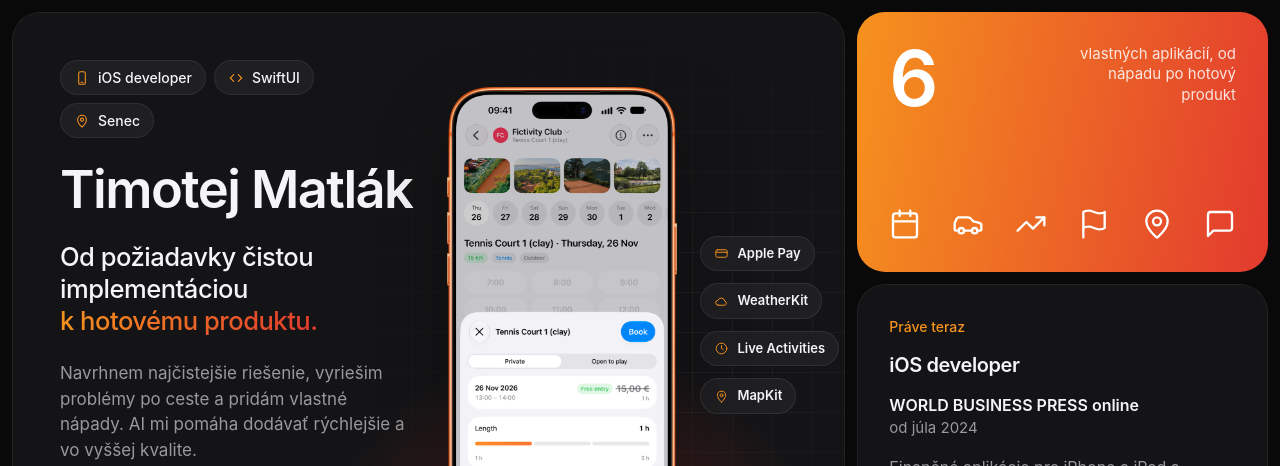
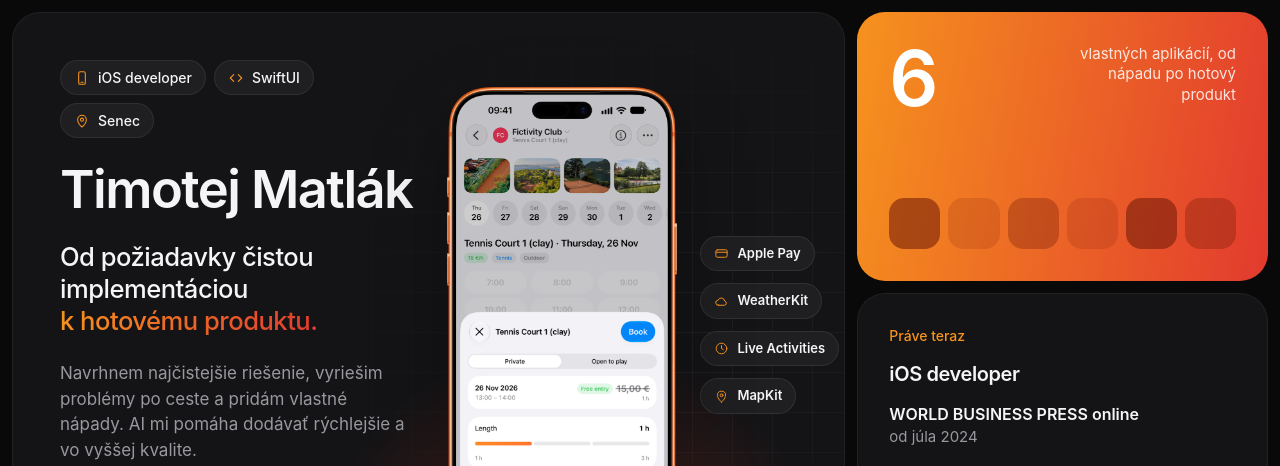
Before and after one commit to Tim-engineer/tim-engineer.github.io, a plain HTML site: page index.html in a window 1280 px wide. Shown: the top 466 px of the page. Drawn offline with Linux system fonts and the light colour scheme.

Commit message:
Plain squares in the six apps card
Co-Authored-By: Claude Fable 5.2 <noreply@anthropic.com>

```diff
--- a/index.html
+++ b/index.html
@@ -8,7 +8,7 @@
   <meta name="description" content="iOS developer zo Slovenska. Od požiadavky čistou implementáciou k hotovému produktu: finančné aplikácie, vlastný rezervačný systém a ďalšie projekty.">
   <meta name="theme-color" content="#09090a">
   <meta name="color-scheme" content="dark">
-  <link rel="stylesheet" href="style.css?v=16">
+  <link rel="stylesheet" href="style.css?v=17">
 </head>
 <body>
 <main class="bento">
@@ -43,14 +43,7 @@
 
   <section class="tile tile-warm c4 reveal">
     <div class="stat-head"><span class="big">6</span><p>vlastných aplikácií, od nápadu po hotový produkt</p></div>
-    <div class="apps" aria-hidden="true">
-      <span style="--n:0"><svg class="i" viewBox="0 0 24 24"><path d="M8 2v4M16 2v4M3 10h18"/><rect width="18" height="18" x="3" y="4" rx="2"/></svg></span>
-      <span style="--n:1"><svg class="i" viewBox="0 0 24 24"><path d="M19 17h2c.6 0 1-.4 1-1v-3c0-.9-.7-1.700-1.500-1.900C18.700 10.600 16 10 16 10s-1.300-1.400-2.200-2.300c-.5-.4-1.100-.7-1.800-.7H5c-.6 0-1.100.4-1.400.9l-1.400 2.900A3.700 3.700 0 0 0 2 12v4c0 .6.4 1 1 1h2M9 17h6"/><circle cx="7" cy="17" r="2"/><circle cx="17" cy="17" r="2"/></svg></span>
-      <span style="--n:2"><svg class="i" viewBox="0 0 24 24"><polyline points="22 7 13.500 15.500 8.500 10.500 2 17"/><polyline points="16 7 22 7 22 13"/></svg></span>
-      <span style="--n:3"><svg class="i" viewBox="0 0 24 24"><path d="M4 15s1-1 4-1 5 2 8 2 4-1 4-1V3s-1 1-4 1-5-2-8-2-4 1-4 1zM4 22v-7"/></svg></span>
-      <span style="--n:4"><svg class="i" viewBox="0 0 24 24"><path d="M20 10c0 4.993-5.539 10.193-7.399 11.799a1 1 0 0 1-1.202 0C9.539 20.193 4 14.993 4 10a8 8 0 0 1 16 0"/><circle cx="12" cy="10" r="3"/></svg></span>
-      <span style="--n:5"><svg class="i" viewBox="0 0 24 24"><path d="M21 15a2 2 0 0 1-2 2H7l-4 4V5a2 2 0 0 1 2-2h14a2 2 0 0 1 2 2z"/></svg></span>
-    </div>
+    <div class="apps" aria-hidden="true"><span style="--n:0"></span><span style="--n:1"></span><span style="--n:2"></span><span style="--n:3"></span><span style="--n:4"></span><span style="--n:5"></span></div>
   </section>
 
   <section class="tile c4 reveal" style="--i:1">
--- a/style.css
+++ b/style.css
@@ -99,9 +99,10 @@ h3 { font-size: 20px; letter-spacing: -0.02em; line-height: 1.2; }
 .big { font-size: clamp(56px, 6vw, 88px); font-weight: 600; letter-spacing: -0.04em; line-height: .9; }
 .stat-head { display: flex; justify-content: space-between; align-items: flex-start; gap: 16px; }
 .stat-head p { text-align: right; max-width: 18ch; font-size: 15px; line-height: 1.35; }
-.apps { display: flex; justify-content: space-between; align-items: center; margin-top: auto; }
-.apps span { display: grid; place-items: center; color: #fff; }
-.apps .i { width: 32px; height: 32px; stroke-width: 1.75; }
+.apps { display: grid; grid-template-columns: repeat(6, 1fr); gap: 8px; margin-top: auto; }
+.apps span { aspect-ratio: 1; border-radius: 30%; background: rgb(110 24 8 / .16); }
+.apps span:nth-child(3n) { background: rgb(110 24 8 / .32); }
+.apps span:nth-child(4n + 1) { background: rgb(110 24 8 / .55); }
 .js .is-in .apps span { animation: pop .5s cubic-bezier(.34, 1.56, .64, 1) backwards; animation-delay: calc(var(--n) * 90ms + .2s); }
 .langs { display: grid; grid-template-columns: repeat(7, 1fr); gap: 8px; margin-top: auto; }
 .langs span { aspect-ratio: 1; border-radius: 30%; background: rgb(var(--sky-ink) / .12); }
```
